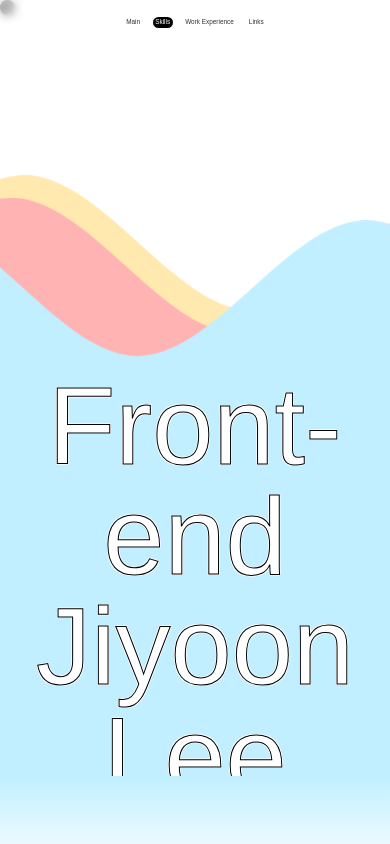
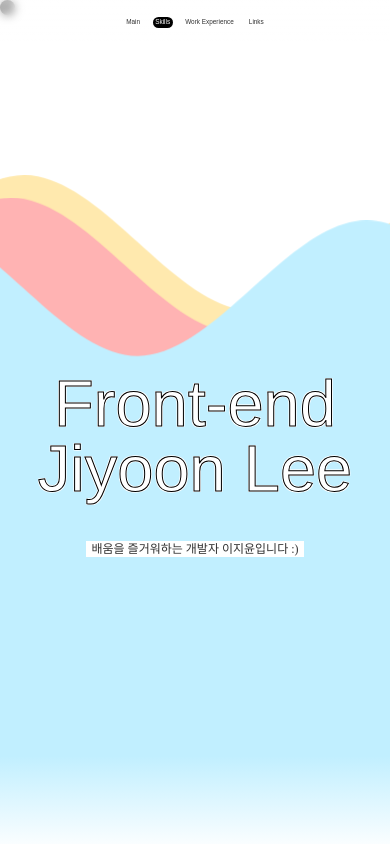
Before and after one commit to lizhilunDev/react-profile, a React app: page / in a window 390 px wide. Shown: the top 844 px of the page. Built offline with nearby package versions, Linux system fonts and the light colour scheme; a web font is replaced by a local one.

Commit message:
메인 sub-title 추가

```diff
--- a/src/components/MainTitle/MainTitle.js
+++ b/src/components/MainTitle/MainTitle.js
@@ -4,11 +4,14 @@ import './MainTitle.scss';
 const MainTitle = () => {
   return (
     <>
-      <div className='title-wrap'>
+      <div className='title-wrapper'>
         <h1>
           <span>Front-end</span>
           <span>Jiyoon Lee</span>
         </h1>
+        <span className='sub-title'>
+          배움을 즐거워하는 개발자 이지윤입니다 :)
+        </span>
       </div>
     </>
   );
--- a/src/components/MainTitle/MainTitle.scss
+++ b/src/components/MainTitle/MainTitle.scss
@@ -1,8 +1,9 @@
 @import url(/src/scss/style.scss);
 
-.title-wrap {
+#main > .title-wrapper {
   position: relative;
   height: 60vh;
+  width: 100vw;
   background-color: #c1efff;
   text-align: center;
 
@@ -30,4 +31,32 @@
       display: block;
     }
   }
+
+  .sub-title {
+    user-select: none;
+    display: inline-block;
+    padding: 2px 5px;
+    margin-top: 40px;
+    font-size: 12px;
+    color: #313131;
+    background-color: #ffffff;
+  }
 }
+
+@media (max-width: 820px) and (min-width: 461px) {
+  #main > .title-wrapper {
+    h1 {
+      font-size: 90px;
+    }
+  }
+}
+
+@media (max-width: 460px) {
+  #main > .title-wrapper {
+    height: 57vh;
+
+    h1 {
+      font-size: 65px;
+    }
+  }
+}
```
